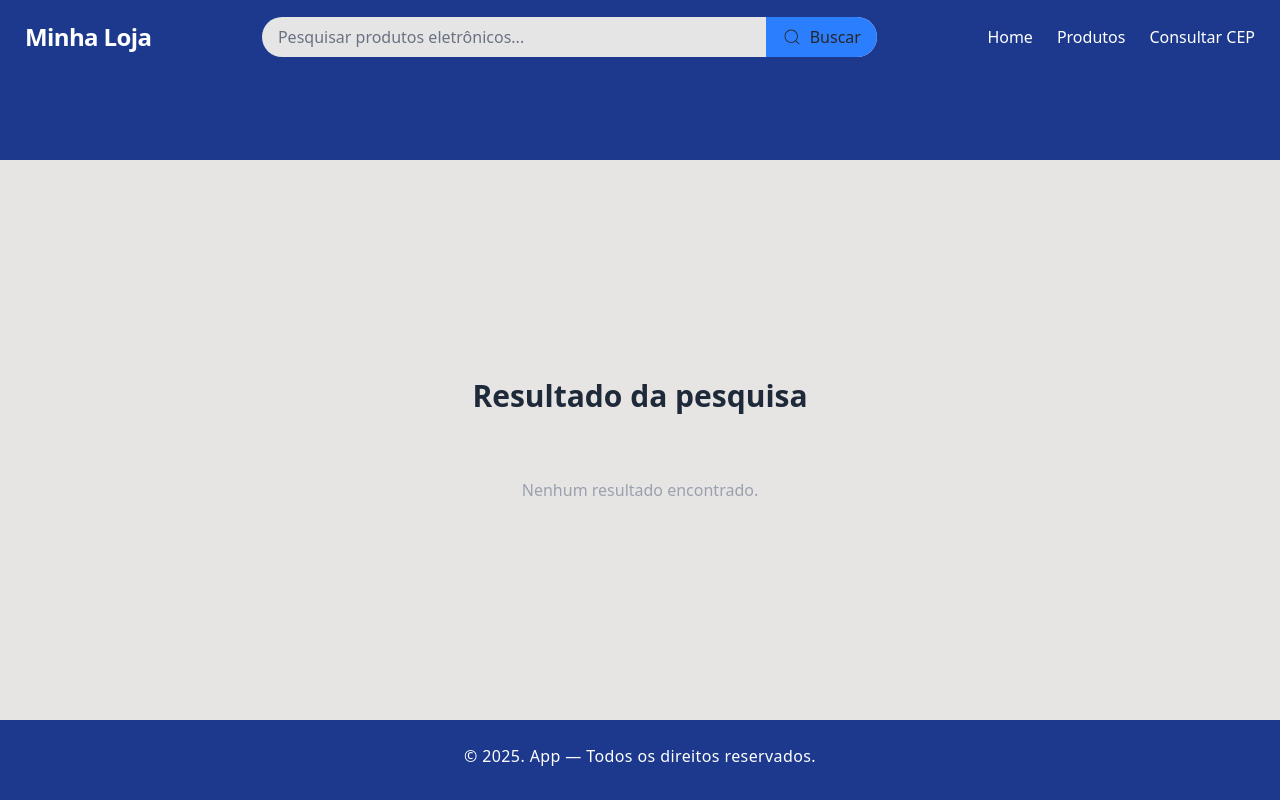
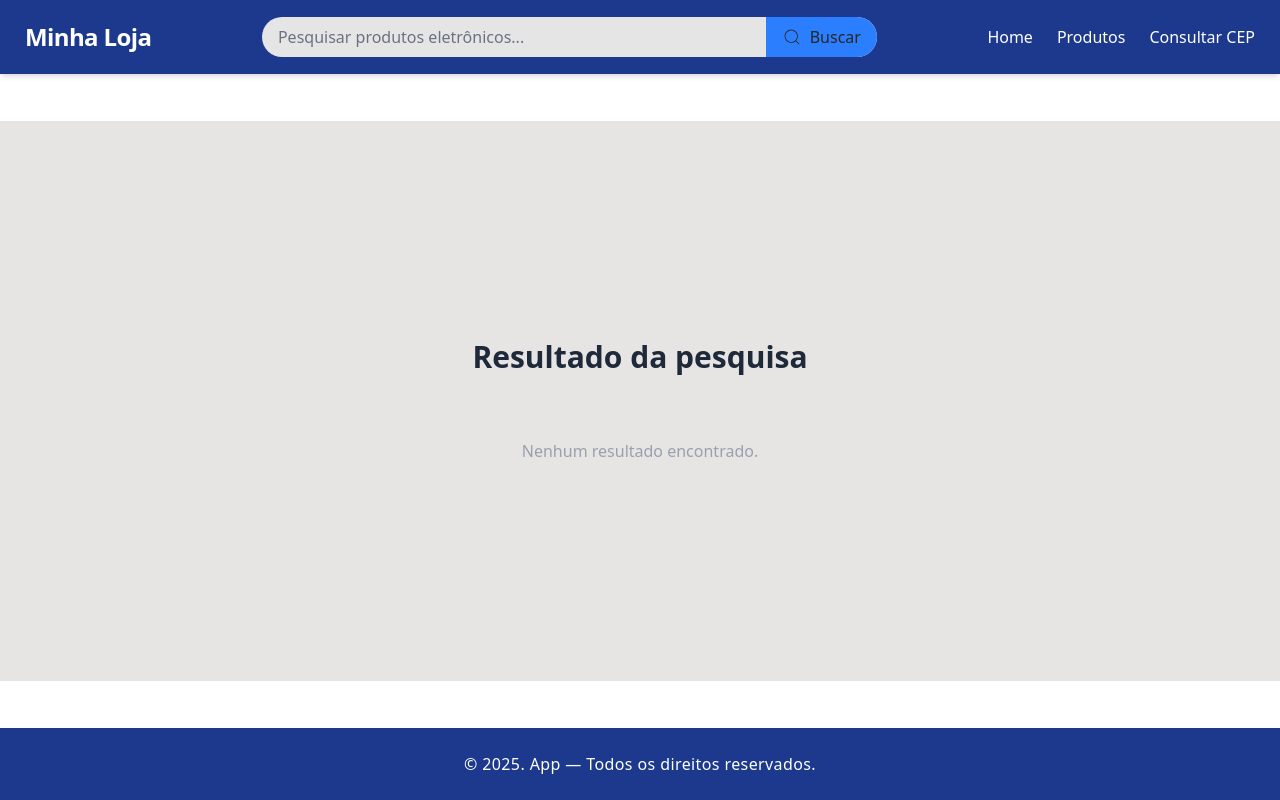
Before and after one commit to 1TDSPF-25/sistema-flow, a React (Vite) app in the folder sistema-flow/: page / in a window 1280 px wide. Built offline with nearby package versions, Linux system fonts and the light colour scheme; data requests are answered from the project's data file.

Commit message:
bugfix: arrumando footer e header para outros tamanhos de tela

```diff
--- a/sistema-flow/src/globals.css
+++ b/sistema-flow/src/globals.css
@@ -8,7 +8,7 @@
     @apply w-[100vw] h-[100vh] flex flex-col justify-between;
 
     & header{
-        @apply  text-white h-[20vh] w-[100vw];
+        @apply  text-white h-[10p] w-[100vw];
 
         & a:hover{
             @apply bg-blue-400 p-2 rounded;
@@ -20,7 +20,7 @@
     }
 
     & footer{
-        @apply  text-white h-[10vh] w-[100vw];
+        @apply  text-white h-[5p] w-[100vw];
     }
 
 }
--- a/sistema-flow/src/routes/Home/index.tsx
+++ b/sistema-flow/src/routes/Home/index.tsx
@@ -29,7 +29,7 @@ export default function Home() {
   }, [produtos]);
 
   return (
-    <main className="flex flex-col h-[100vh] bg-gray-50 items-center justify-center">
+    <main className="flex flex-col bg-gray-50 items-center justify-center">
       <h2 className="text-3xl font-bold text-gray-800 mb-6 text-center">
         Resultado da pesquisa
       </h2>
```
